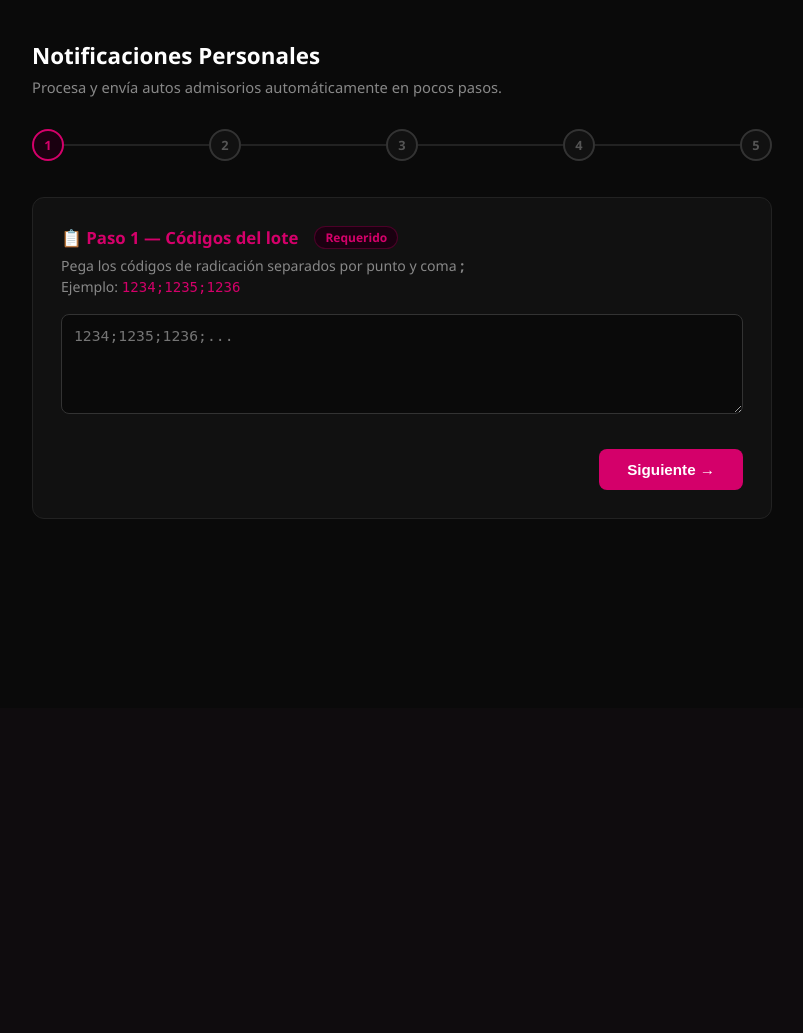
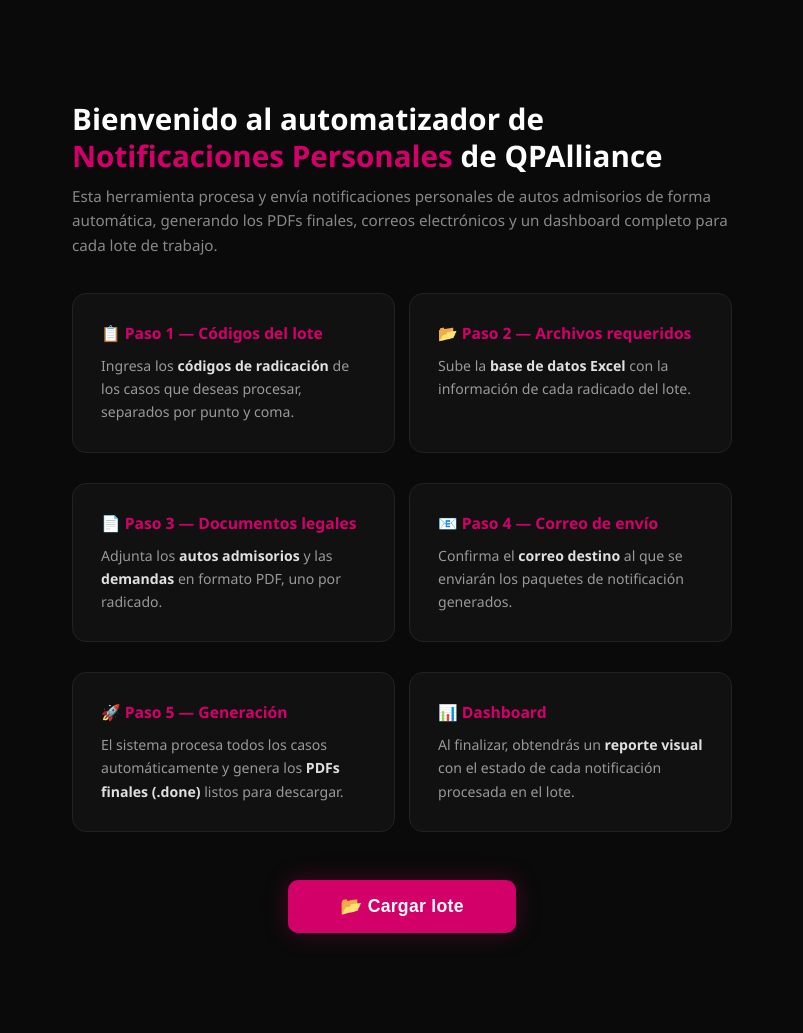
Before and after one commit to seqp9910/NP_elena_qpalliance, a Flask app: page / in a window 1280 px wide. Shown: the part 92-1125 px from the top of the page, without its empty margins (238-1041 px from the left). Before the commit the page ends 611 px from the top, so only its background shows below. Run offline with Flask 3, Linux system fonts and the light colour scheme.

Commit message:
feat: pantalla de bienvenida + sin limite 15 archivos

```diff
--- a/templates/index.html
+++ b/templates/index.html
@@ -133,6 +133,39 @@
       display:inline-block;background:#1a0010;border:1px solid #D4006A44;
       color:#D4006A;border-radius:12px;padding:2px 10px;font-size:0.75rem;margin-left:8px;
     }
+
+    /* ── WELCOME SCREEN ── */
+    #welcome-screen{
+      max-width:700px;margin:60px auto 0;padding:0 20px;
+      animation:fadeIn .5s ease;
+    }
+    @keyframes fadeIn{from{opacity:0;transform:translateY(16px)}to{opacity:1;transform:translateY(0)}}
+    .welcome-title{
+      font-size:1.85rem;font-weight:700;color:#fff;line-height:1.25;
+      margin-bottom:10px;
+    }
+    .welcome-title span{color:#D4006A}
+    .welcome-subtitle{color:#888;font-size:0.95rem;margin-bottom:36px;line-height:1.6}
+    .welcome-card{
+      background:#111;border:1px solid #222;border-radius:14px;
+      padding:28px;margin-bottom:16px;
+    }
+    .welcome-card h4{
+      color:#D4006A;font-size:0.98rem;font-weight:600;
+      margin-bottom:10px;display:flex;align-items:center;gap:10px;
+    }
+    .welcome-card p{color:#999;font-size:0.88rem;line-height:1.65;margin:0}
+    .welcome-card p strong{color:#e0e0e0}
+    .welcome-steps{display:grid;grid-template-columns:1fr 1fr;gap:14px;margin-bottom:32px}
+    @media(max-width:560px){.welcome-steps{grid-template-columns:1fr}}
+    .welcome-cta{display:flex;justify-content:center;margin-top:8px;margin-bottom:60px}
+    .btn-cta{
+      background:#D4006A;color:#fff;border:none;cursor:pointer;
+      font-size:1.1rem;font-weight:700;padding:16px 52px;border-radius:10px;
+      transition:all .2s;letter-spacing:.3px;
+      box-shadow:0 0 24px #D4006A44;
+    }
+    .btn-cta:hover{background:#b0005a;transform:translateY(-2px);box-shadow:0 0 32px #D4006A66}
   </style>
 </head>
 <body>
@@ -145,6 +178,48 @@
 </header>
 
 <main>
+  <!-- ══ PANTALLA DE BIENVENIDA ══ -->
+  <div id="welcome-screen">
+    <div class="welcome-title">Bienvenido al automatizador de<br><span>Notificaciones Personales</span> de QPAlliance</div>
+    <p class="welcome-subtitle">
+      Esta herramienta procesa y envía notificaciones personales de autos admisorios de forma automática,
+      generando los PDFs finales, correos electrónicos y un dashboard completo para cada lote de trabajo.
+    </p>
+
+    <div class="welcome-steps">
+      <div class="welcome-card">
+        <h4>📋 Paso 1 — Códigos del lote</h4>
+        <p>Ingresa los <strong>códigos de radicación</strong> de los casos que deseas procesar, separados por punto y coma.</p>
+      </div>
+      <div class="welcome-card">
+        <h4>📂 Paso 2 — Archivos requeridos</h4>
+        <p>Sube la <strong>base de datos Excel</strong> con la información de cada radicado del lote.</p>
+      </div>
+      <div class="welcome-card">
+        <h4>📄 Paso 3 — Documentos legales</h4>
+        <p>Adjunta los <strong>autos admisorios</strong> y las <strong>demandas</strong> en formato PDF, uno por radicado.</p>
+      </div>
+      <div class="welcome-card">
+        <h4>📧 Paso 4 — Correo de envío</h4>
+        <p>Confirma el <strong>correo destino</strong> al que se enviarán los paquetes de notificación generados.</p>
+      </div>
+      <div class="welcome-card">
+        <h4>🚀 Paso 5 — Generación</h4>
+        <p>El sistema procesa todos los casos automáticamente y genera los <strong>PDFs finales (.done)</strong> listos para descargar.</p>
+      </div>
+      <div class="welcome-card">
+        <h4>📊 Dashboard</h4>
+        <p>Al finalizar, obtendrás un <strong>reporte visual</strong> con el estado de cada notificación procesada en el lote.</p>
+      </div>
+    </div>
+
+    <div class="welcome-cta">
+      <button class="btn-cta" onclick="showWizard()">📂 Cargar lote</button>
+    </div>
+  </div>
+
+  <!-- ══ WIZARD (oculto hasta hacer clic en Cargar lote) ══ -->
+  <div id="wizard-container" style="display:none">
   <h2>Notificaciones Personales</h2>
   <p class="subtitle">Procesa y envía autos admisorios automáticamente en pocos pasos.</p>
 
@@ -271,12 +346,20 @@
     <iframe id="dashboard-iframe" src="" frameborder="0"></iframe>
   </div>
 
+  </div><!-- /wizard-container -->
+
 </main>
 
 <script>
   let currentStep = 1;
   let currentJobId = null;
   let pollInterval = null;
+
+  // ── WELCOME → WIZARD ─────────────────────────────────────
+  function showWizard() {
+    document.getElementById('welcome-screen').style.display = 'none';
+    document.getElementById('wizard-container').style.display = 'block';
+  }
 
   // ── CÓDIGO PREVIEW ───────────────────────────────────────
   function previewCodigos() {
@@ -500,6 +583,10 @@
     document.getElementById('step-1').classList.add('visible');
     document.getElementById('dot-1').classList.add('active');
 
+    // Volver a la pantalla de bienvenida
+    document.getElementById('wizard-container').style.display = 'none';
+    document.getElementById('welcome-screen').style.display = 'block';
+
     // Clear inputs
     document.getElementById('codigos').value = '';
     document.getElementById('email-to').value = '';
```
Also changed, not shown: 1 other file.
